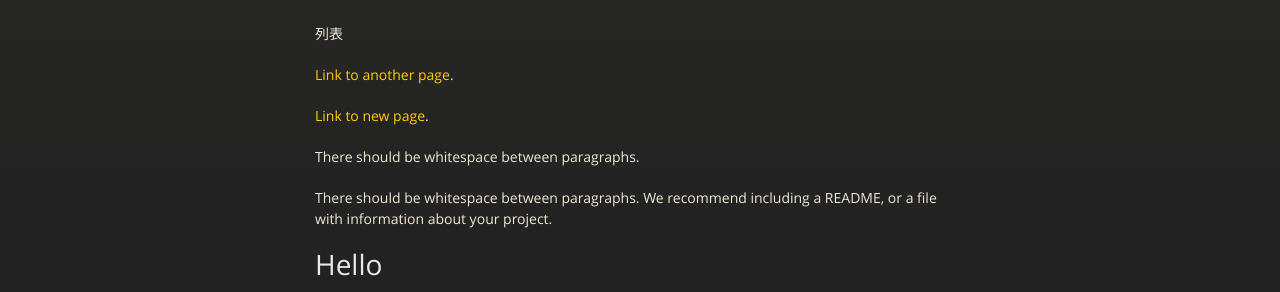
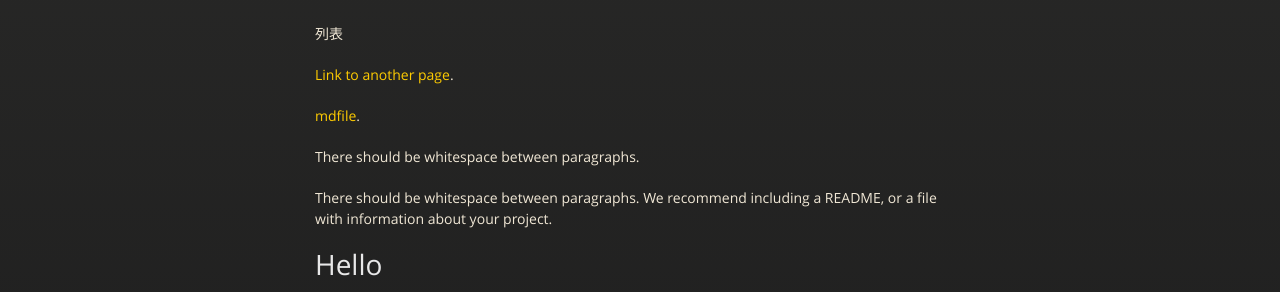
Before and after one commit to pages-themes/midnight, a Jekyll site: the page built from index.md, in a window 1280 px wide and 900 px high. Shown: the part 248-540 px from the top of the window. Built offline with Jekyll 4.4.1, drawn with Linux system fonts in a browser that asks for light colours.

Commit message:
Update index.md

```diff
--- a/index.md
+++ b/index.md
@@ -6,7 +6,7 @@ layout: default
 
 [Link to another page](./another-page.html).
 
-[Link to new page](./new.html).
+[mdfile](./mdfile.html).
 
 There should be whitespace between paragraphs.
 
```
